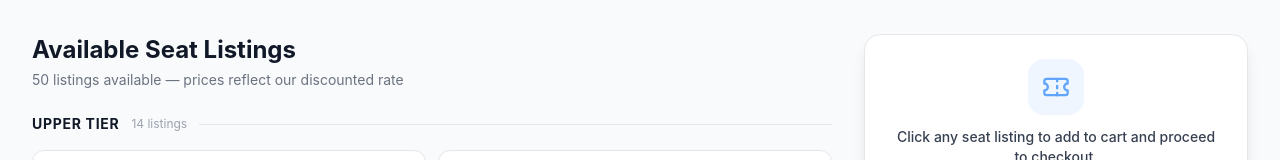
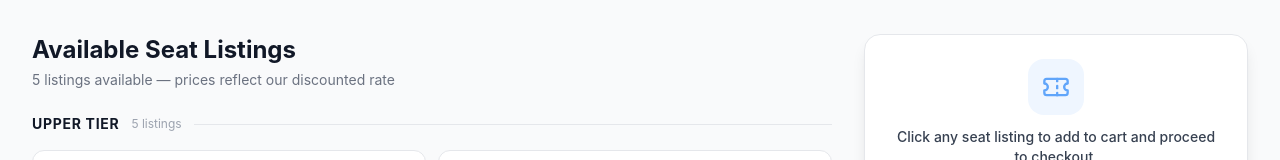
Before and after one commit to SamsonGP/tickethives, a Next.js app in the folder Tickethives/: page /matches/match-101 in a window 1280 px wide. Shown: the part 792-952 px from the top of the page. Built offline with nearby package versions, Linux system fonts and the light colour scheme.

Commit message:
Update seatListings.ts

```diff
--- a/Tickethives/src/data/seatListings.ts
+++ b/Tickethives/src/data/seatListings.ts
@@ -87,7 +87,7 @@ export const franceVsSpainSeats: SeatListing[] = [
   { section: "149", row: "14", tickets: "1–3", rating: 10.0, ratingLabel: "Fantastic", originalPrice: 2179, price: 1579, category: "cat1" },
   { section: "217", row: "1", tickets: "1–4", rating: 9.3, ratingLabel: "Excellent", badge: "Front of Section", originalPrice: 2303, price: 1703, category: "cat1" },
   { section: "149", row: "11", tickets: "1–3", rating: 10.0, ratingLabel: "Fantastic", originalPrice: 2312, price: 1712, category: "cat1" },
-];
+].slice(0, 5);
 
 export const englandVsArgentinaSeats: SeatListing[] = [
   { section: "328", row: "16", tickets: "1–3", rating: 8.6, ratingLabel: "Great", badge: "Lowest Price in Section", originalPrice: 2105, price: getDiscountedPrice(2105), category: "upper" },
@@ -190,7 +190,7 @@ export const englandVsArgentinaSeats: SeatListing[] = [
   { section: "135", row: "33", tickets: "1–4", rating: 8.1, ratingLabel: "Great", originalPrice: 3246, price: getDiscountedPrice(3246), category: "upper" },
   { section: "308", row: "18", tickets: "1–4", originalPrice: 3249, price: getDiscountedPrice(3249), category: "upper" },
   { section: "246", row: "8", tickets: "1–2", rating: 7.9, ratingLabel: "Very Good", originalPrice: 3259, price: getDiscountedPrice(3259), category: "upper" },
-];
+].slice(0, 5);
 
 export const thirdPlacePlayoffSeats: SeatListing[] = [
   { section: "209", row: "21", tickets: "1", rating: 8.9, ratingLabel: "Great", badge: "Lowest Price in Section", originalPrice: 1020, price: getDiscountedPrice(1020), category: "upper" },
@@ -247,7 +247,7 @@ export const thirdPlacePlayoffSeats: SeatListing[] = [
   { section: "231", row: "2", tickets: "1–4", rating: 9.7, ratingLabel: "Excellent", originalPrice: 1620, price: getDiscountedPrice(1620), category: "cat2" },
   { section: "101", row: "22", tickets: "1–4", rating: 8.4, ratingLabel: "Great", badge: "Lowest Price in Section", originalPrice: 1624, price: getDiscountedPrice(1624), category: "cat2" },
   { section: "202", row: "2", tickets: "1–4", rating: 9.9, ratingLabel: "Excellent", originalPrice: 1631, price: getDiscountedPrice(1631), category: "cat2" },
-];
+].slice(0, 5);
 
 export const finalMatchSeats: SeatListing[] = [
   { section: "331", row: "21", tickets: "1", rating: 8.9, ratingLabel: "Great", badge: "Lowest Price in Section", originalPrice: 5267, price: getDiscountedPrice(5267, "final"), category: "upper" },
@@ -318,7 +318,7 @@ export const finalMatchSeats: SeatListing[] = [
   { section: "148", row: "27", tickets: "1", rating: 9.0, ratingLabel: "Excellent", badge: "Lowest Price in Section", originalPrice: 9337, price: getDiscountedPrice(9337, "final"), category: "cat1" },
   { section: "149", row: "44", tickets: "1–4", rating: 7.7, ratingLabel: "Very Good", originalPrice: 9344, price: getDiscountedPrice(9344, "final"), category: "cat1" },
   { section: "319", row: "24", tickets: "1", originalPrice: 9346, price: getDiscountedPrice(9346, "final"), category: "cat1" },
-];
+].slice(0, 5);
 
 export const seatCategoryLabels: Record<string, string> = {
   upper: "Upper Tier",
```
